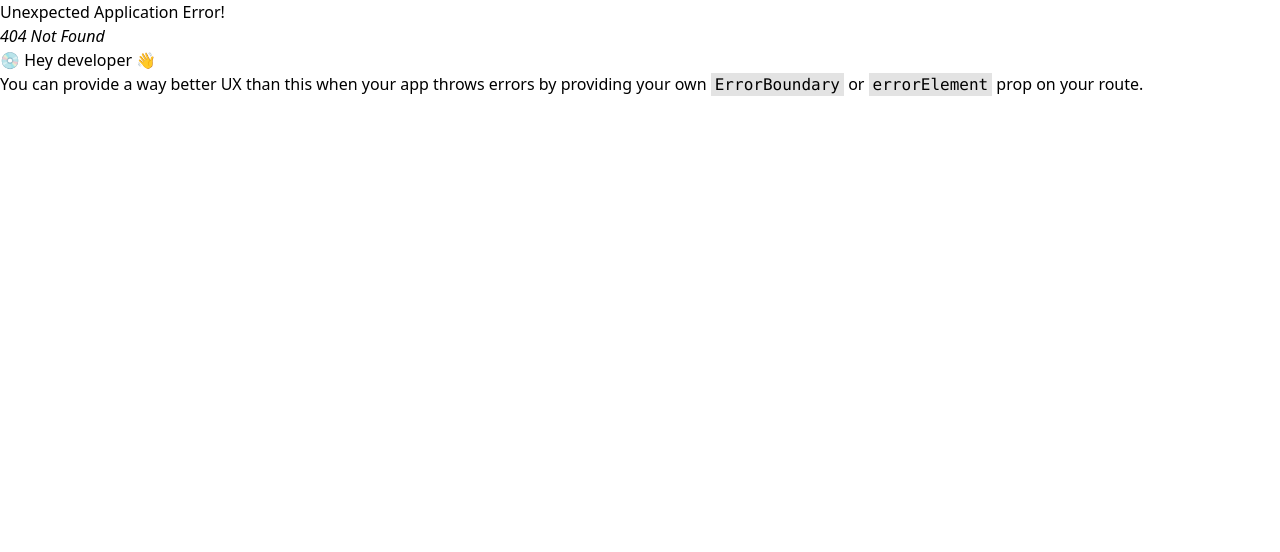
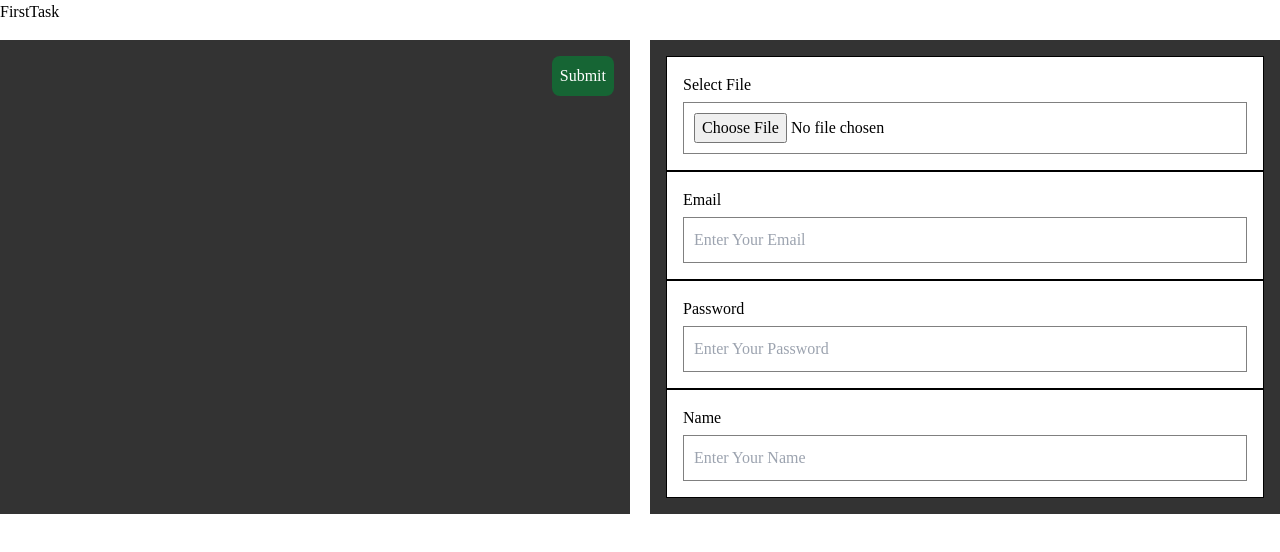
Before and after one commit to soheb-funtune/data-beat-front-end, a React (Vite) app: page /first-task in a window 1280 px wide. Before the commit this address had no page. Shown: the top 552 px of the page. Built offline with nearby package versions, Linux system fonts and the light colour scheme.

Commit message:
first task is not completed

```diff
--- a/src/App.jsx
+++ b/src/App.jsx
@@ -2,7 +2,6 @@ import { useEffect, useState } from "react";
 import "./App.css";
 import RoutesPage from "./router";
 import { useContextState } from "./state/ContextProvider";
-import Header from "./components/Header/Header";
 
 function App() {
   const { dispatch } = useContextState();
--- a/src/pages/first-task/FirstTask.jsx
+++ b/src/pages/first-task/FirstTask.jsx
@@ -1,11 +1,110 @@
-import React from "react";
-import DragAndDropList from "./drag-and-drop/drag-and-drop";
+import React, { useState } from "react";
+import "./first-task.css";
 
 const FirstTask = () => {
+  const [previewItem, setPreviewItem] = useState();
+
+  const handleDragStart = (e) => {
+    e.target.classList.add("dragging");
+  };
+
+  const handleDragEnd = (e) => {
+    e.target.classList.remove("dragging");
+  };
+
+  const handleDragOver = (e) => {
+    e.preventDefault();
+  };
+
+  const handleDrop = (e) => {
+    e.preventDefault();
+    console.log({ e });
+    let draggedItem = document.querySelector(".dragging");
+    if (draggedItem) {
+      console.log({ draggedItem });
+      let clone = draggedItem.cloneNode(true);
+      clone.setAttribute("id", Date.now()); // Set a unique identifier for the clone
+      e.target.appendChild(clone);
+      draggedItem.classList.remove("dragging");
+    }
+  };
+
+  const handleSubmit = (e) => {
+    e.preventDefault();
+    const formData = new FormData(e.target);
+    const formObj = {};
+    formData.forEach((value, key) => {
+      formObj[key] = value;
+    });
+    console.log(formObj);
+  };
+
   return (
     <div>
       FirstTask
-      <DragAndDropList />
+      <div className="grid grid-cols-2 gap-5">
+        <form
+          onSubmit={handleSubmit}
+          className="container-css"
+          onDragOver={handleDragOver}
+          onDrop={handleDrop}
+        >
+          <div className="flex justify-end">
+            <button
+              type="submit"
+              className="bg-green-800 p-2 rounded-lg text-white float-end mb-3 "
+            >
+              Submit
+            </button>
+          </div>
+        </form>
+        <div
+          className="container-css"
+          // onDragOver={handleDragOver}
+          // onDrop={handleDrop}
+        >
+          <div
+            className="draggable"
+            draggable="true"
+            onDragStart={handleDragStart}
+            onDragEnd={handleDragEnd}
+          >
+            <label htmlFor="file">Select File</label>
+            <input type="file" id="file" placeholder="Select Your File" />
+          </div>
+          <div
+            className="draggable"
+            draggable="true"
+            onDragStart={handleDragStart}
+            onDragEnd={handleDragEnd}
+          >
+            <label htmlFor="email">Email</label>
+            <input type="email" id="email" placeholder="Enter Your Email" />
+          </div>
+          <div
+            className="draggable"
+            draggable="true"
+            onDragStart={handleDragStart}
+            onDragEnd={handleDragEnd}
+          >
+            <label htmlFor="password">Password</label>
+            <input
+              type="password"
+              id="password"
+              placeholder="Enter Your Password"
+            />
+          </div>
+          <div
+            className="draggable"
+            draggable="true"
+            onDragStart={handleDragStart}
+            onDragEnd={handleDragEnd}
+          >
+            <label htmlFor="name">Name</label>
+            <input type="text" id="name" placeholder="Enter Your Name" />
+          </div>
+        </div>
+      </div>
     </div>
   );
 };
--- /dev/null
+++ b/src/pages/first-task/first-task.css
@@ -0,0 +1,75 @@
+body {
+  margin: 0;
+}
+
+.container-css {
+  background-color: #333;
+  padding: 1rem;
+  margin-top: 1rem;
+}
+
+.draggable {
+  padding: 1rem;
+  background-color: white;
+  border: 1px solid black;
+  cursor: move;
+  display: flex;
+  flex-direction: column;
+}
+.draggable input {
+  padding: 10px;
+  border: 1px solid gray;
+  margin-top: 5px;
+}
+
+.draggable.dragging {
+  opacity: 0.5;
+}
+
+/* Background Styles Only */
+
+@import url("https://fonts.googleapis.com/css?family=Raleway");
+
+* {
+  font-family: Raleway;
+}
+
+.side-links {
+  position: absolute;
+  top: 15px;
+  right: 15px;
+}
+
+.side-link {
+  display: flex;
+  align-items: center;
+  justify-content: center;
+  text-decoration: none;
+  margin-bottom: 10px;
+  color: white;
+  width: 180px;
+  padding: 10px 0;
+  border-radius: 10px;
+}
+
+.side-link-youtube {
+  background-color: red;
+}
+
+.side-link-twitter {
+  background-color: #1da1f2;
+}
+
+.side-link-github {
+  background-color: #6e5494;
+}
+
+.side-link-text {
+  margin-left: 10px;
+  font-size: 18px;
+}
+
+.side-link-icon {
+  color: white;
+  font-size: 30px;
+}
--- a/src/router.jsx
+++ b/src/router.jsx
@@ -10,6 +10,7 @@ import RegisterPage from "./components/register-page/RegisterPage";
 import { useContextState } from "./state/ContextProvider";
 import Home from "./pages/Home/Home";
 import BackendOperation from "./pages/BackendOperation/BackendOperation";
+import FirstTask from "./pages/first-task/FirstTask";
 
 const RoutesPage = () => {
   const { isAuthenticated } = useContextState();
@@ -28,6 +29,10 @@ const RoutesPage = () => {
       element: <RegisterPage />,
     },
     {
+      path: "first-task",
+      element: <FirstTask />,
+    },
+    {
       path: "back-end-operation",
       element: isAuthenticated ? <BackendOperation /> : <Login />,
     },
```
